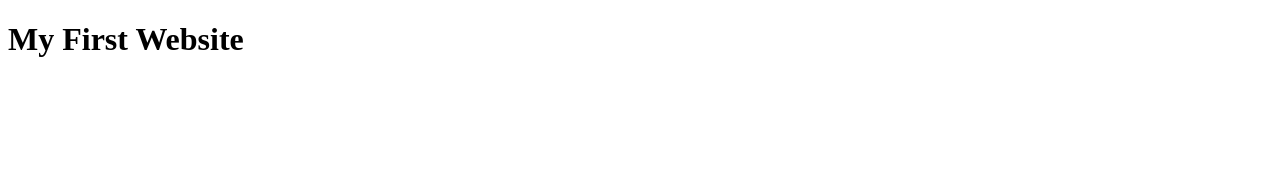
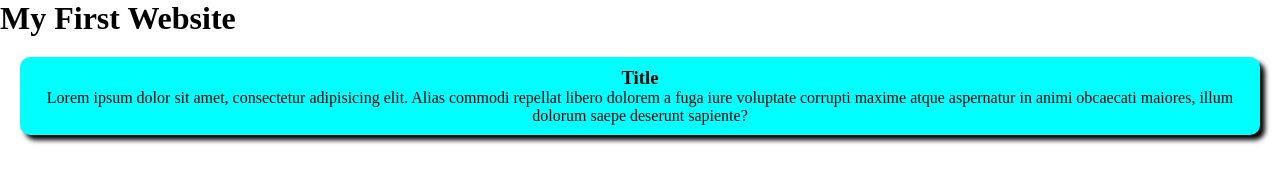
Before and after one commit to mobinmaih/the-first-website, a plain HTML site: page index.html in a window 1280 px wide. Drawn offline with Linux system fonts and the light colour scheme.

Commit message:
new texts and some styls added

```diff
--- a/index.html
+++ b/index.html
@@ -4,8 +4,15 @@
     <meta charset="UTF-8">
     <meta name="viewport" content="width=device-width, initial-scale=1.0">
     <title>first</title>
+    <link rel="stylesheet" href="styles/style.css">
 </head>
 <body>
     <h1>My First Website</h1>
+    <div>
+        <h3>Title</h3>
+        <p>
+            Lorem ipsum dolor sit amet, consectetur adipisicing elit. Alias commodi repellat libero dolorem a fuga iure voluptate corrupti maxime atque aspernatur in animi obcaecati maiores, illum dolorum saepe deserunt sapiente?
+        </p>
+    </div>
 </body>
 </html>
--- /dev/null
+++ b/styles/style.css
@@ -0,0 +1,13 @@
+*{
+    margin: 0;
+    padding: 0;
+}
+
+div{
+    background: aqua;
+    text-align: center;
+    margin: 20px;
+    padding: 10px;
+    border-radius: 10px;
+    box-shadow: 5px 5px 5px;
+}
```
